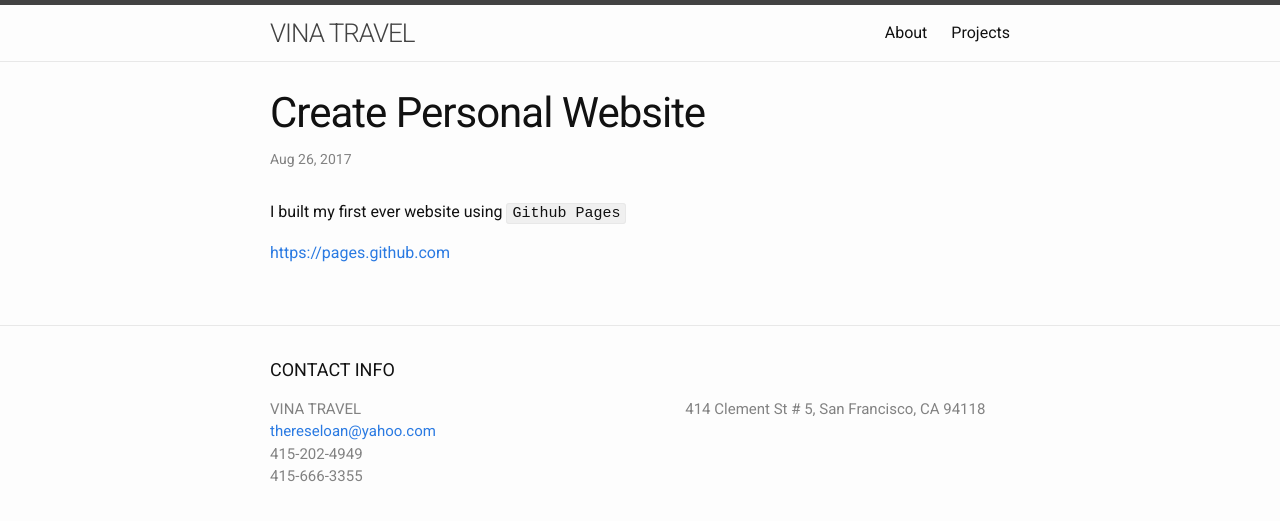
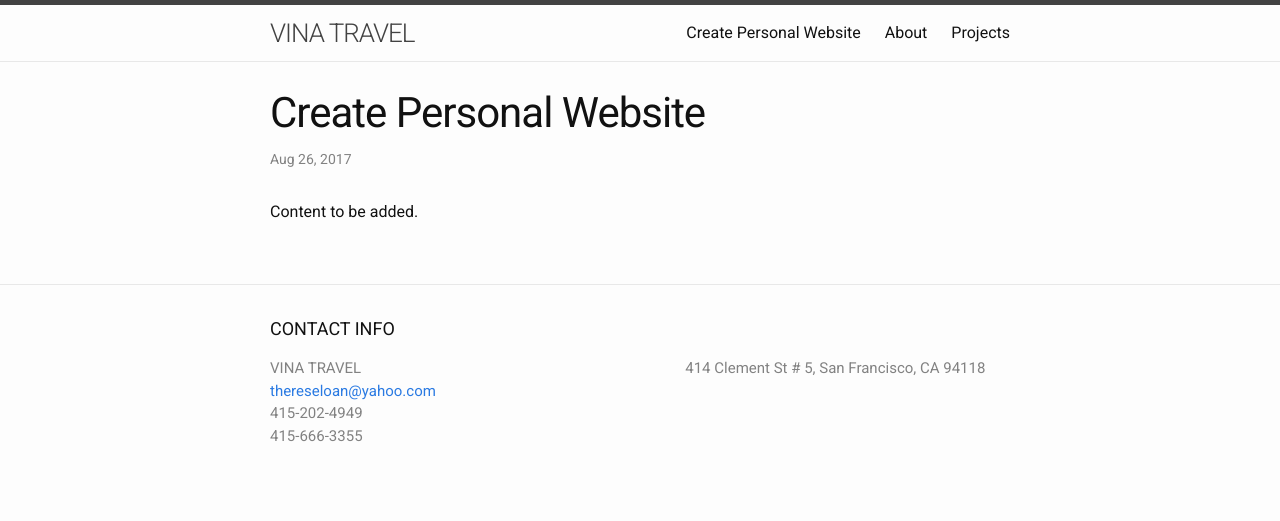
Before and after one commit to vinatravel/vinatravel.github.io, a Jekyll site: the page built from Content1.markdown, in a window 1280 px wide. Shown: the top 521 px of the page. Built offline with Jekyll 4.4.1, drawn with Linux system fonts in a browser that asks for light colours.

Commit message:
Update and rename _posts/2017-08-26-Personal Website.markdown to Content1.markdown

```diff
--- a/_posts/2017-08-26-Personal Website.markdown
+++ b/Content1.markdown
@@ -5,6 +5,5 @@ date:   2017-08-26 14:55:21 -0400
 categories: blog
 tags: [project, hackathon]
 ---
-I built my first ever website using `Github Pages`
 
-[https://pages.github.com](https://pages.github.com/)
+Content to be added.
```
